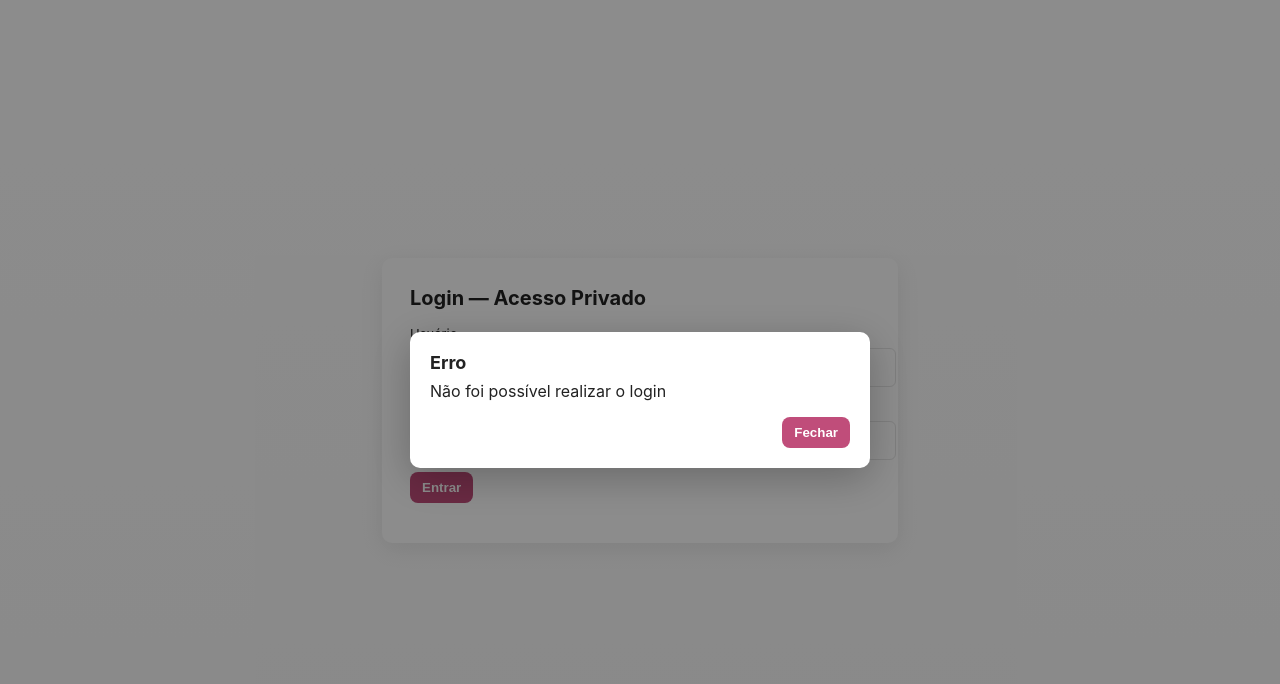
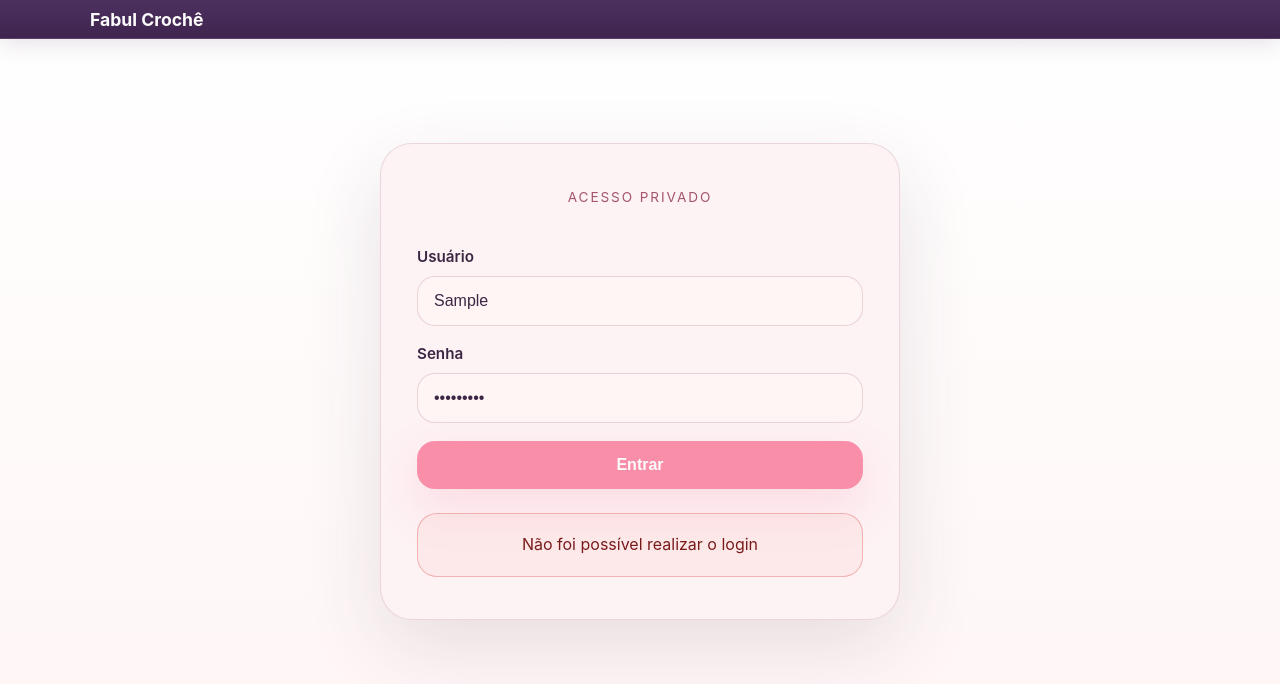
Before and after one commit to rodriguesjfabio/FabulCroche, a plain HTML site: page login.html in a window 1280 px wide. Both pictures are taken after typing "Sample", "Sample123" into the empty fields and a click on the button "Entrar". Drawn offline with Linux system fonts and the light colour scheme; no server answers.

Commit message:
login page finished v1

```diff
--- a/login.html
+++ b/login.html
@@ -4,13 +4,25 @@
   <meta charset="utf-8" />
   <meta name="viewport" content="width=device-width,initial-scale=1" />
   <title>FabulCrochet — Login</title>
-  <link rel="stylesheet" href="src/styles/login.css" />
+  <link rel="stylesheet" href="/src/styles/login.css" />
   <meta name="robots" content="noindex,nofollow" />
 </head>
 <body>
-  <main class="login-container">
-    <h1>Login — Acesso Privado</h1>
-    <form id="loginForm" novalidate>
+  <header class="site-header login-header">
+    <div class="container header-inner">
+      <a href="/" class="brand">
+        <span>Fabul Crochê</span>
+      </a>
+    </div>
+  </header>
+
+  <main class="login-page">
+    <section class="login-panel">
+      <div class="login-copy">
+        <span class="eyebrow">Acesso privado</span>
+      </div>
+
+      <form id="loginForm" class="login-form" novalidate>
         <label class="field">
           <span>Usuário</span>
           <input type="text" name="username" required autocomplete="username" />
@@ -21,27 +33,18 @@
           <input type="password" name="password" required autocomplete="current-password" />
         </label>
 
-      <button type="submit" class="btn">Entrar</button>
+        <button type="submit" class="btn btn-primary">Entrar</button>
         <div id="feedback" class="feedback" role="status" aria-live="polite"></div>
       </form>
+
+      <div id="loginMessage" class="login-message" aria-live="polite"></div>
+    </section>
   </main>
-
-  <!-- Result modal -->
-  <div id="resultModal" class="result-modal hidden" role="dialog" aria-modal="true" aria-labelledby="resultTitle" aria-hidden="true">
-    <div class="result-modal-inner">
-      <h2 id="resultTitle">Status</h2>
-      <p id="resultMessage"></p>
-      <div class="result-actions">
-        <button id="resultClose" type="button" class="btn btn-secondary">Fechar</button>
-        <button id="resultContinue" type="button" class="btn">OK</button>
-      </div>
-    </div>
-  </div>
 
   <script>
     window.FABUL_WEBHOOK = "https://n8n.fabulcroche.com/webhook/XYhCcGKfXzSDwrnegdeyKCwHUaaAxoXG";
     window.FABUL_VALIDATE_ENDPOINT = "http://localhost:5678/webhook/HuQzWFcAeLgEYKMlishMIdArkRaXdebg";
   </script>
-  <script src="src/scripts/login.js"></script>
+  <script src="/src/scripts/login.js"></script>
 </body>
 </html>
--- a/src/scripts/login.js
+++ b/src/scripts/login.js
@@ -4,37 +4,21 @@ const submitBtn = loginForm.querySelector("button[type=submit]");
 const WEBHOOK = window.FABUL_WEBHOOK;
 const AUTH_ENDPOINT = window.FABUL_AUTH_ENDPOINT || null;
 const VALIDATE_ENDPOINT = window.FABUL_VALIDATE_ENDPOINT || null;
-
 let _sessionValidationInterval = null;
 
-// Modal elements
-const resultModal = document.getElementById("resultModal");
-const resultTitle = document.getElementById("resultTitle");
-const resultMessage = document.getElementById("resultMessage");
-const resultClose = document.getElementById("resultClose");
-const resultContinue = document.getElementById("resultContinue");
+const loginMessage = document.getElementById("loginMessage");
 
-function showResultModal(success, message) {
-  if (!resultModal) return;
-  resultTitle.textContent = success ? "Sucesso" : "Erro";
-  resultMessage.textContent = message || (success ? "Operação concluída." : "Ocorreu um erro.");
-  resultContinue.style.display = success ? "inline-block" : "none";
-  resultClose.style.display = success ? "none" : "inline-block";
-  resultModal.classList.remove("hidden");
-  resultModal.setAttribute("aria-hidden", "false");
+function showInlineMessage(success, message) {
+  if (!loginMessage) return;
+  loginMessage.textContent = message;
+  loginMessage.className = `login-message ${success ? "success" : "error"}`;
 }
 
-function hideResultModal() {
-  if (!resultModal) return;
-  resultModal.classList.add("hidden");
-  resultModal.setAttribute("aria-hidden", "true");
+function clearInlineMessage() {
+  if (!loginMessage) return;
+  loginMessage.textContent = "";
+  loginMessage.className = "login-message";
 }
-
-resultClose?.addEventListener("click", () => hideResultModal());
-resultContinue?.addEventListener("click", () => {
-  const HOME = window.FABUL_HOME || "/";
-  window.location.assign(HOME);
-});
 
 async function validateSession(token) {
   if (!VALIDATE_ENDPOINT || !token) return false;
@@ -82,6 +66,7 @@ function startSessionValidationPoll(token, intervalMs = 5 * 60 * 1000) {
 if (!WEBHOOK && !AUTH_ENDPOINT) console.warn("Nenhum endpoint configurado; abra login.html para definir window.FABUL_WEBHOOK ou window.FABUL_AUTH_ENDPOINT");
 
 loginForm.addEventListener("submit", async (e) => {
+  clearInlineMessage();
   e.preventDefault();
   feedback.textContent = "";
   const formData = new FormData(loginForm);
@@ -133,6 +118,11 @@ loginForm.addEventListener("submit", async (e) => {
       tokenValue = data.token || null;
       expires = data.expiresAt || null;
       if (data.user) sessionStorage.setItem("fabul_auth_user", JSON.stringify(data.user));
+    } else if (data && data.token) {
+      success = true;
+      tokenValue = data.token;
+      expires = data.expiresAt || null;
+      if (data.user) sessionStorage.setItem("fabul_auth_user", JSON.stringify({ username: data.user }));
     }
 
     if (success) {
@@ -143,16 +133,16 @@ loginForm.addEventListener("submit", async (e) => {
       if (token && VALIDATE_ENDPOINT) startSessionValidationPoll(token);
 
       feedback.textContent = "";
-      const HOME = window.FABUL_HOME || "/";
-      window.location.replace(HOME);
+      showInlineMessage(true, "Login realizado com sucesso");
+      window.location.href = "/";
     } else {
       feedback.textContent = "";
-      showResultModal(false, "Não foi possível realizar o login");
+      showInlineMessage(false, "Não foi possível realizar o login");
     }
   } catch (err) {
     console.error(err);
     feedback.textContent = "";
-    showResultModal(false, "Não foi possível realizar o login");
+    showInlineMessage(false, "Não foi possível realizar o login");
   } finally {
     submitBtn.disabled = false;
   }
--- a/src/styles/login.css
+++ b/src/styles/login.css
@@ -1,40 +1,226 @@
-/* Simple styles for private login page */
-:root{
-  --bg:#fafafa;
-  --card:#ffffff;
-  --accent:#c04d7a;
-  --text:#222;
+:root {
+  --bg: #DFA9B9;
+  --surface: #FDF2F4;
+  --surface-light: #FFF5F5;
+  --surface-strong: #F2D4DA;
+  --surface-stronger: #E8BDC6;
+  --accent: #F98EA9;
+  --accent-light: #F7B8BD;
+  --accent-dark: #A3566C;
+  --text: #3B2643;
+  --text-light: #FDFCFC;
+  --text-muted: rgba(59, 38, 67, 0.72);
+  --shadow: rgba(59, 38, 67, 0.18);
+  --radius: 28px;
 }
-html,body{height:100%;}
-body{
-  margin:0;
-  font-family:Inter, system-ui, -apple-system, "Segoe UI", Roboto, "Helvetica Neue", Arial;
-  background:linear-gradient(180deg,#fff 0%,var(--bg) 100%);
-  color:var(--text);
-  display:flex;
-  align-items:center;
-  justify-content:center;
+
+* {
+  box-sizing: border-box;
 }
-.login-container{
-  width:min(460px,94%);
-  background:var(--card);
-  padding:28px;
-  border-radius:10px;
-  box-shadow:0 6px 24px rgba(0,0,0,0.08);
+
+html,
+body {
+  min-height: 100%;
+  margin: 0;
 }
-.login-container h1{margin:0 0 16px;font-size:20px}
-.field{display:block;margin-bottom:12px}
-.field span{display:block;font-size:13px;margin-bottom:6px}
-.field input{width:100%;padding:10px 12px;border:1px solid #e6e6e6;border-radius:6px;font-size:15px}
-.btn{background:var(--accent);color:#fff;padding:10px 14px;border:none;border-radius:8px;cursor:pointer;font-weight:600}
-.feedback{margin-top:12px;font-size:14px;color:#444}
 
-/* Modal styles */
-.result-modal{position:fixed;inset:0;display:flex;align-items:center;justify-content:center;background:rgba(0,0,0,0.45);z-index:1200}
-.result-modal.hidden{display:none}
-.result-modal-inner{background:var(--card);padding:20px;border-radius:10px;max-width:420px;width:94%;box-shadow:0 10px 40px rgba(0,0,0,0.25);text-align:left}
-.result-modal-inner h2{margin:0 0 8px;font-size:18px}
-.result-modal-inner p{margin:0 0 16px;color:var(--text)}
-.result-actions{display:flex;gap:8px;justify-content:flex-end}
-.btn-secondary{background:#eee;color:#222;padding:8px 12px;border-radius:8px;border:none}
-.btn{background:var(--accent);color:#fff;padding:8px 12px;border-radius:8px;border:none}
+body {
+  font-family: Inter, system-ui, -apple-system, "Segoe UI", Roboto, "Helvetica Neue", Arial, sans-serif;
+  color: var(--text);
+  background: linear-gradient(180deg, #fff 0%, var(--surface-light) 100%);
+}
+
+.site-header.login-header {
+  position: sticky;
+  top: 0;
+  z-index: 10;
+  backdrop-filter: blur(22px);
+  background: linear-gradient(180deg, rgba(69, 39, 87, 0.96), rgba(59, 32, 76, 0.98));
+  border-bottom: 1px solid rgba(255, 255, 255, 0.08);
+  box-shadow: 0 6px 22px rgba(59, 32, 76, 0.12);
+}
+
+.container {
+  width: min(1100px, 92%);
+  margin: 0 auto;
+}
+
+.header-inner {
+  display: flex;
+  align-items: center;
+  justify-content: space-between;
+  gap: 1rem;
+  padding: 0.54rem 0;
+}
+
+.brand {
+  text-decoration: none;
+  color: var(--text-light);
+  font-size: 1.1rem;
+  font-weight: 700;
+}
+
+.login-nav {
+  display: flex;
+  gap: 18px;
+}
+
+.login-nav a {
+  color: rgba(255, 255, 255, 0.9);
+  text-decoration: none;
+  font-weight: 600;
+  transition: color 180ms ease;
+}
+
+.login-nav a:hover {
+  color: var(--accent-light);
+}
+
+.login-page {
+  min-height: calc(100vh - 92px);
+  display: grid;
+  place-items: center;
+  padding: 48px 0 72px;
+}
+
+.login-panel {
+  width: min(520px, 96%);
+  background: var(--surface);
+  border: 1px solid rgba(163, 87, 108, 0.18);
+  border-radius: 32px;
+  padding: 42px 36px;
+  box-shadow: 0 28px 80px rgba(59, 38, 67, 0.12);
+}
+
+.login-copy {
+  text-align: center;
+  margin-bottom: 28px;
+}
+
+.login-copy .eyebrow {
+  display: inline-block;
+  margin-bottom: 14px;
+  color: var(--accent-dark);
+  letter-spacing: 0.14em;
+  text-transform: uppercase;
+  font-size: 0.85rem;
+}
+
+.login-copy h1 {
+  margin: 0 0 14px;
+  font-size: clamp(2rem, 2.4vw, 2.6rem);
+  line-height: 1.05;
+}
+
+.login-copy p {
+  margin: 0;
+  color: var(--text-muted);
+  font-size: 1rem;
+  line-height: 1.75;
+}
+
+.login-form {
+  display: grid;
+  gap: 18px;
+}
+
+.field {
+  display: grid;
+  gap: 10px;
+}
+
+.field span {
+  color: var(--text);
+  font-weight: 600;
+  font-size: 0.95rem;
+}
+
+.field input {
+  width: 100%;
+  padding: 15px 16px;
+  border-radius: 18px;
+  border: 1px solid rgba(163, 87, 108, 0.22);
+  background: var(--surface-light);
+  color: var(--text);
+  font-size: 1rem;
+}
+
+.field input:focus {
+  outline: none;
+  border-color: var(--accent);
+  box-shadow: 0 0 0 6px rgba(249, 142, 169, 0.18);
+}
+
+.btn {
+  display: inline-flex;
+  align-items: center;
+  justify-content: center;
+  width: 100%;
+  padding: 15px 18px;
+  border: none;
+  border-radius: 18px;
+  font-size: 1rem;
+  font-weight: 700;
+  cursor: pointer;
+  transition: transform 180ms ease, background-color 180ms ease, box-shadow 180ms ease;
+}
+
+.btn-primary {
+  background: var(--accent);
+  color: var(--text-light);
+  box-shadow: 0 18px 44px rgba(249, 142, 169, 0.22);
+}
+
+.btn-primary:hover {
+  transform: translateY(-1px);
+  background: var(--accent-dark);
+}
+
+.feedback {
+  display: none;
+}
+
+.login-message {
+  margin: 24px auto 0;
+  padding: 18px 20px;
+  border-radius: 20px;
+  text-align: center;
+  max-width: 520px;
+  font-size: 1rem;
+  line-height: 1.6;
+  display: none;
+}
+
+.login-message.success,
+.login-message.error {
+  display: block;
+}
+
+.login-message.success {
+  background: rgba(116, 176, 114, 0.12);
+  border: 1px solid rgba(63, 181, 74, 0.28);
+  color: #355F39;
+}
+
+.login-message.error {
+  background: rgba(253, 232, 232, 0.94);
+  border: 1px solid rgba(212, 63, 63, 0.32);
+  color: #7A1B1B;
+}
+
+@media (max-width: 720px) {
+  .header-inner {
+    flex-direction: column;
+    align-items: flex-start;
+  }
+
+  .login-panel {
+    padding: 30px 24px;
+  }
+
+  .login-nav {
+    width: 100%;
+    justify-content: flex-start;
+    gap: 14px;
+  }
+}
```
Lines whose indentation alone changed are shown as unchanged.
